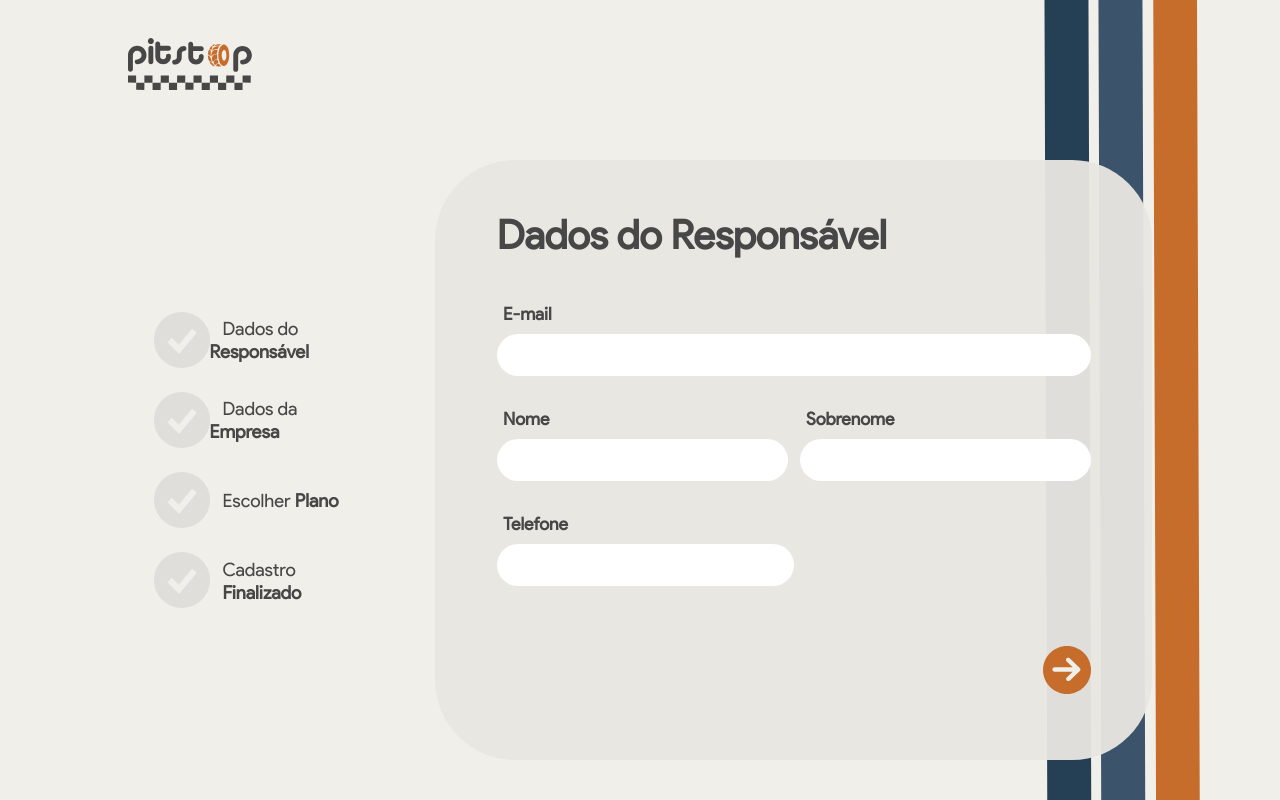
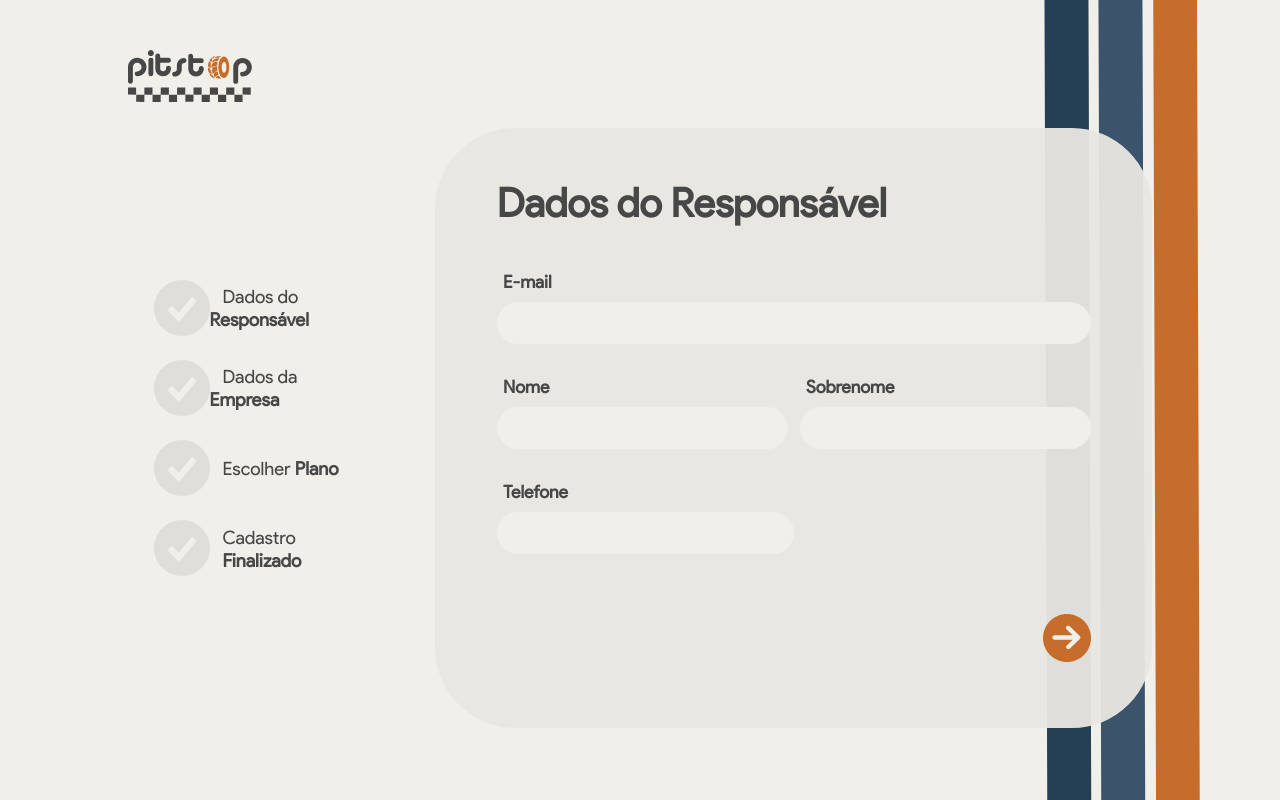
Before and after one commit to auto-motion-io/site-institucional-react, a React (Create React App) app: page /cadastro in a window 1280 px wide. Built offline with nearby package versions, Linux system fonts and the light colour scheme.

Commit message:
FEAT: alteraçoes cadastro/ favi

```diff
--- a/public/index.html
+++ b/public/index.html
@@ -3,7 +3,7 @@
   <head>
     <meta charset="utf-8" />
     <meta name="viewport" content="width=device-width, initial-scale=1" />
-    <link rel="shortcut icon" href="./../src/utils/assets/favicon.ico" type="image/x-icon">
+    <link rel="shortcut icon" href="./favicon.ico" type="image/x-icon" />
     <title>.motion</title>
   </head>
   <body>
--- a/src/components/formulario/Formulario.module.css
+++ b/src/components/formulario/Formulario.module.css
@@ -58,9 +58,10 @@
     width: 100%;
     height: 14vh;
     display: flex;
-    justify-content: flex-end;
+    justify-content: space-between;
     align-items: flex-end;
 }
+
 
 #section-info .botao-avancar img{
     height: 6vh;
--- a/src/components/formulario/FormularioEmpresa.jsx
+++ b/src/components/formulario/FormularioEmpresa.jsx
@@ -80,6 +80,7 @@ const FormularioEmpresa = ({ data, oldData = null }) => {
         }
     }
 
+
     return (
         <section id={styles["section-info"]}>
             <h1>Dados Empresa</h1>
@@ -101,6 +102,7 @@ const FormularioEmpresa = ({ data, oldData = null }) => {
                 </div>
             </div>
             <div className={styles["botao-avancar"]}>
+                <a style={{ cursor: "pointer" }} onClick={mudarPagina}><img src={images.setaLaranjaVoltar} alt="Seta de Seguir" /></a>
                 <a style={{cursor: "pointer"}} onClick={mudarPagina}><img src={images.setaSeguir} alt="Seta de Seguir" /></a>
             </div>
         </section>
--- a/src/components/formulario/FormularioResponsavel.jsx
+++ b/src/components/formulario/FormularioResponsavel.jsx
@@ -89,7 +89,7 @@ const FormularioResponsavel = ({ oldData }) => {
                 </div>
                 <InputLabel nome={"Telefone"} tamanho={"50%"} value={telefone} maxLenght={15} onInput={inputMascaraTelefoneCelular} onChange={(e) => setTelefone(e.target.value)} />
             </div>
-            <div className={styles["botao-avancar"]}>
+            <div style={{justifyContent: "flex-end"}} className={styles["botao-avancar"]} >
                 <a style={{ cursor: "pointer" }} onClick={mudarPagina}><img src={images.setaSeguir} alt="Seta de Seguir" /></a>
             </div>
         </section>
--- a/src/components/inputLabel/InputLabel.module.css
+++ b/src/components/inputLabel/InputLabel.module.css
@@ -5,5 +5,6 @@
 
 .inputLabel label input{
     width: 100%;
-
+    background-color: #F1EFE9;
+    font-family: "Product-Regular";
 }
--- a/src/pages/cadastro/Cadastro.module.css
+++ b/src/pages/cadastro/Cadastro.module.css
@@ -16,12 +16,12 @@
 }
 
 .header{
-    height: 20vh;
+    height: 16vh;
     width: 100vw;
     display: flex;
     flex-direction: column;
     padding-left: 10%;
-    padding-top: 2%;
+    padding-top: 3%;
 
 }
 
```
Also changed, not shown: 1 other file (tests, documents, lock files or other folders).
